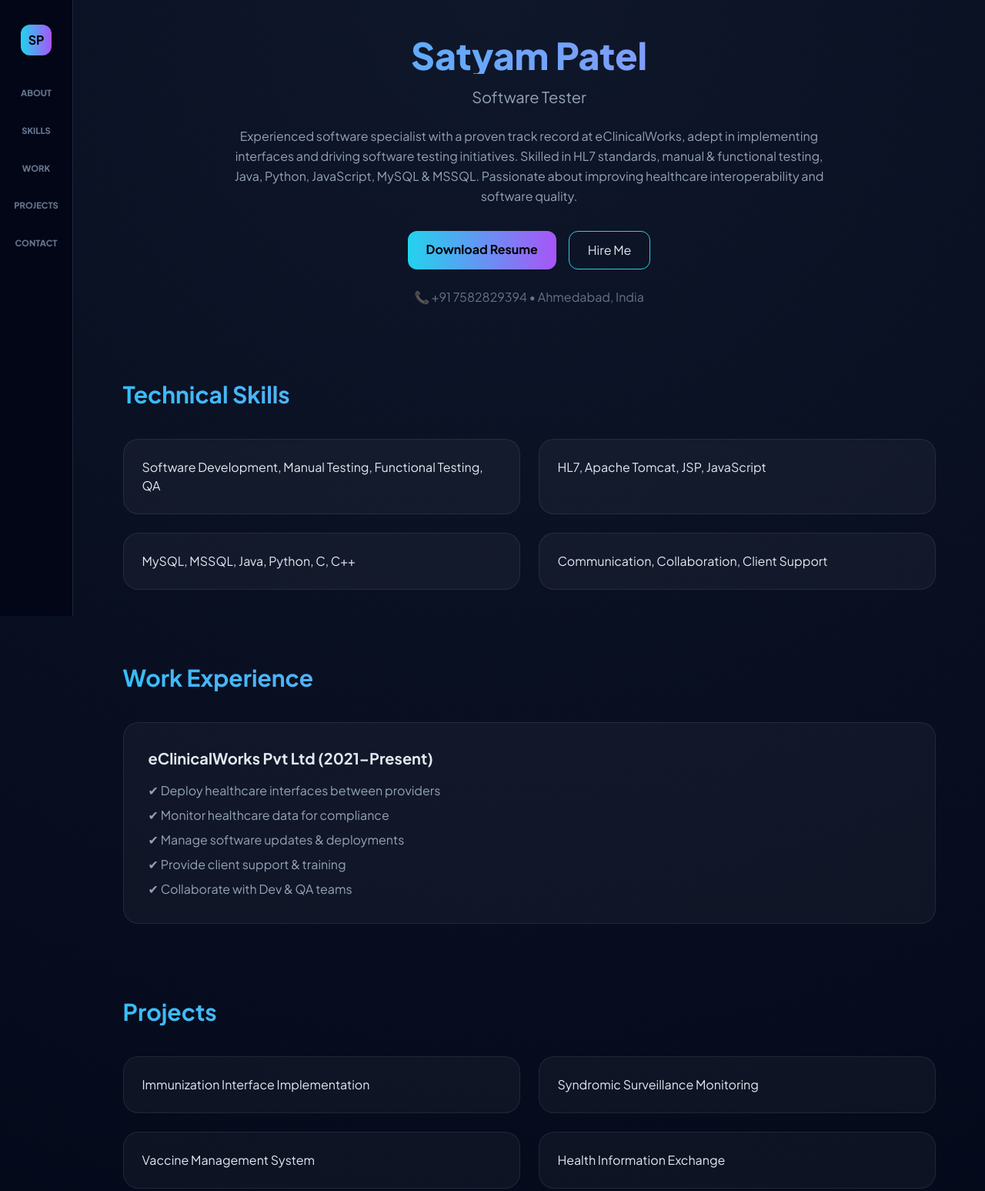
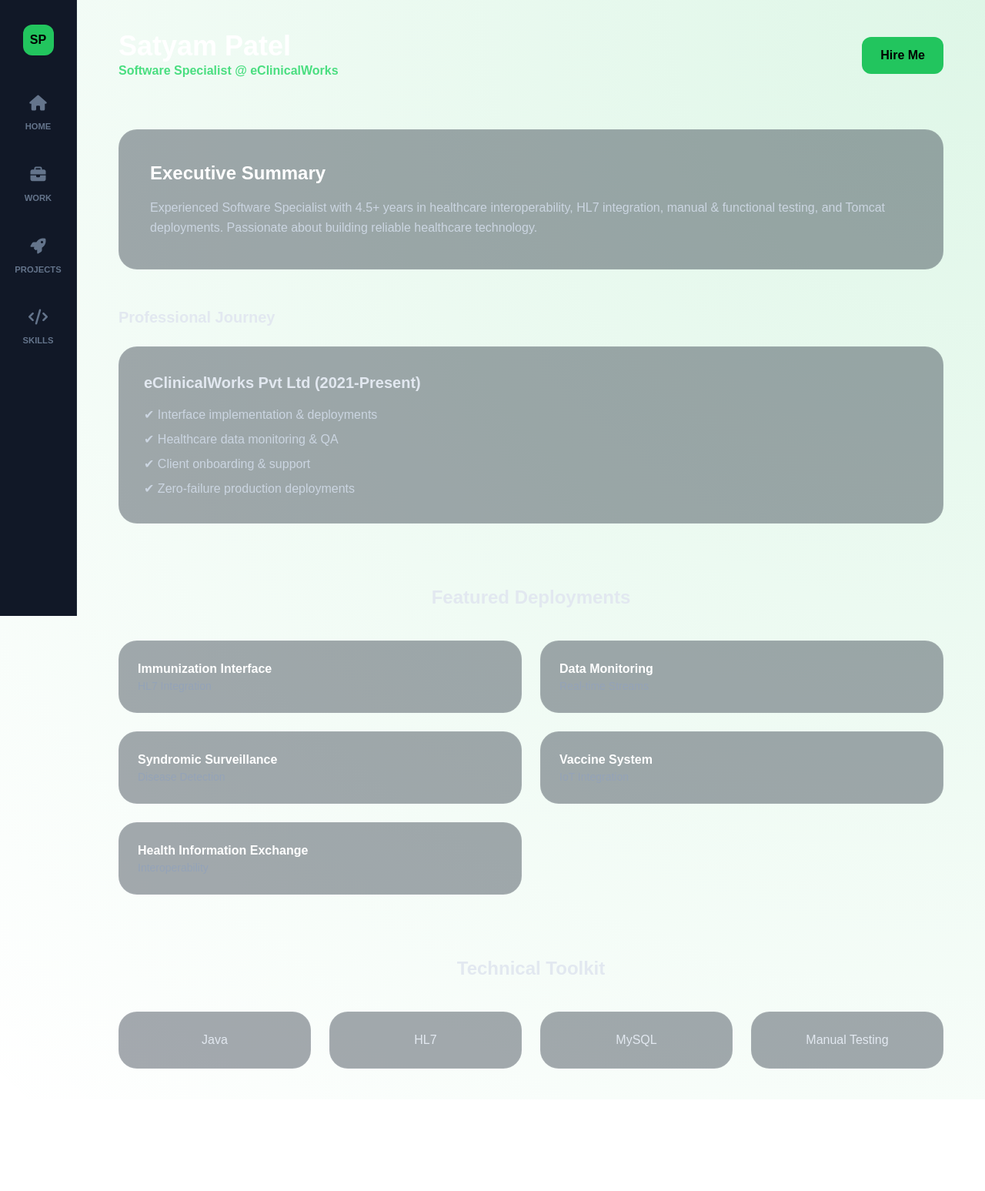
Before and after one commit to satyampatel248/satyampatel248.github.io, a plain HTML site: page index.html in a window 1280 px wide. Shown: the top 1547 px of the page at 77% size. After the commit the page ends 1428 px from the top, so only its background shows below. Drawn offline with nearby package versions, Linux system fonts and the light colour scheme.

Commit message:
Refactor index.html for improved layout and styling

```diff
--- a/index.html
+++ b/index.html
@@ -6,130 +6,149 @@
 <title>Satyam Patel | Software Specialist</title>
 
 <script src="https://cdn.tailwindcss.com"></script>
-<link rel="stylesheet" href="https://cdnjs.cloudflare.com/ajax/libs/font-awesome/6.5.2/css/all.min.css"/>
-<link href="https://fonts.googleapis.com/css2?family=Plus+Jakarta+Sans:wght@300;400;600;700;800&display=swap" rel="stylesheet">
+<script src="https://kit.fontawesome.com/7a4b62b0a4.js" crossorigin="anonymous"></script>
 
 <style>
-body{
-font-family:'Plus Jakarta Sans',sans-serif;
-background: radial-gradient(circle at top,#0f172a,#020617);
-color:#e2e8f0;
-}
-.sidebar{
-background:#020617;
-border-right:1px solid #1f2937;
-width:95px;height:100vh;position:fixed;left:0;top:0;
-display:flex;flex-direction:column;align-items:center;padding:2rem 0;
-}
-.side-link{color:#64748b;font-size:.7rem;font-weight:800;text-transform:uppercase;margin-bottom:2rem;transition:.3s;}
-.side-link:hover{color:#38bdf8;}
-.glass{
-background:rgba(255,255,255,.04);
-border:1px solid rgba(255,255,255,.08);
-border-radius:20px;
-transition:.4s;
-}
-.glass:hover{transform:translateY(-6px);box-shadow:0 0 30px rgba(56,189,248,.2);}
-.gradient-text{
-background:linear-gradient(90deg,#38bdf8,#a78bfa);
--webkit-background-clip:text;color:transparent;
-}
+body{font-family:'Plus Jakarta Sans',sans-serif;background:#0b0f1a;color:#e2e8f0}
+.sidebar{background:#111827;border-right:1px solid #1f2937;width:100px;height:100vh;position:fixed;left:0;top:0;display:flex;flex-direction:column;align-items:center;padding:2rem 0;z-index:50}
+.side-link{color:#64748b;font-size:.7rem;font-weight:800;text-transform:uppercase;display:flex;flex-direction:column;align-items:center;gap:.5rem;margin-bottom:2.5rem;transition:.3s;cursor:pointer}
+.side-link:hover{color:#22c55e}
+.glass-card{background:rgba(31,41,55,.4);border:1px solid rgba(255,255,255,.05);border-radius:1.5rem;transition:.4s}
+.glass-card:hover{transform:translateY(-6px);border-color:#22c55e;box-shadow:0 20px 40px -20px rgba(34,197,94,.3)}
+.tag{background:#1e293b;color:#22c55e;padding:4px 12px;border-radius:99px;font-size:.7rem;font-weight:700}
+.hero-gradient{background:radial-gradient(circle at top right, rgba(34,197,94,.15), transparent)}
 </style>
 </head>
 
-<body class="pl-[95px]">
+<body class="pl-[100px] hero-gradient">
 
 <!-- SIDEBAR -->
 <aside class="sidebar">
-<div class="mb-10 w-10 h-10 bg-gradient-to-r from-cyan-400 to-purple-500 rounded-xl flex items-center justify-center font-bold text-black">SP</div>
-<a href="#about" class="side-link">ABOUT</a>
-<a href="#skills" class="side-link">SKILLS</a>
-<a href="#experience" class="side-link">WORK</a>
-<a href="#projects" class="side-link">PROJECTS</a>
-<a href="#contact" class="side-link">CONTACT</a>
+<div class="mb-12 w-10 h-10 bg-green-500 rounded-xl flex items-center justify-center font-bold text-black">SP</div>
+<a href="#about" class="side-link"><i class="fas fa-home text-xl"></i>Home</a>
+<a href="#work" class="side-link"><i class="fas fa-briefcase text-xl"></i>Work</a>
+<a href="#projects" class="side-link"><i class="fas fa-rocket text-xl"></i>Projects</a>
+<a href="#skills" class="side-link"><i class="fas fa-code text-xl"></i>Skills</a>
 </aside>
 
-<main class="max-w-6xl mx-auto p-6 md:p-12">
+<main class="max-w-6xl mx-auto p-10">
 
-<!-- HERO -->
-<section id="about" class="text-center mb-24">
-<h1 class="text-5xl font-extrabold mb-4 gradient-text">Satyam Patel</h1>
-<h2 class="text-xl text-slate-400 mb-6"><span id="typing"></span></h2>
-
-<p class="max-w-3xl mx-auto text-slate-400 leading-relaxed">
-Experienced software specialist with a proven track record at eClinicalWorks, adept in implementing interfaces and driving software testing initiatives. Skilled in HL7 standards, manual & functional testing, Java, Python, JavaScript, MySQL & MSSQL. Passionate about improving healthcare interoperability and software quality.
-</p>
-
-<div class="mt-8 flex justify-center gap-4">
-<a href="Resume.pdf" class="bg-gradient-to-r from-cyan-400 to-purple-500 text-black px-6 py-3 rounded-xl font-bold">Download Resume</a>
-<a href="mailto:satyampatel2748@gmail.com" class="border border-cyan-400 px-6 py-3 rounded-xl">Hire Me</a>
+<!-- HEADER -->
+<div class="flex justify-between items-center mb-16" id="about">
+<div>
+<h1 class="text-4xl font-bold text-white">Satyam Patel</h1>
+<p class="text-green-400 font-bold">Software Specialist @ eClinicalWorks</p>
+</div>
+<a href="mailto:satyampatel2748@gmail.com" class="bg-green-500 text-black px-6 py-3 rounded-xl font-bold">Hire Me</a>
 </div>
 
-<p class="mt-6 text-slate-500">📞 +91 7582829394 • Ahmedabad, India</p>
+<!-- SUMMARY -->
+<div class="glass-card p-10 mb-12">
+<h2 class="text-2xl font-bold text-white mb-4">Executive Summary</h2>
+<p class="text-slate-300 leading-relaxed">
+Experienced Software Specialist with 4.5+ years in healthcare interoperability, HL7 integration,
+manual & functional testing, and Tomcat deployments. Passionate about building reliable healthcare technology.
+</p>
+</div>
+
+<!-- EXPERIENCE -->
+<div id="work" class="mb-20">
+<h3 class="text-xl font-bold mb-6">Professional Journey</h3>
+<div class="glass-card p-8">
+<h4 class="text-xl font-bold">eClinicalWorks Pvt Ltd (2021-Present)</h4>
+<ul class="mt-4 space-y-2 text-slate-300">
+<li>✔ Interface implementation & deployments</li>
+<li>✔ Healthcare data monitoring & QA</li>
+<li>✔ Client onboarding & support</li>
+<li>✔ Zero-failure production deployments</li>
+</ul>
+</div>
+</div>
+
+<!-- PROJECTS (UPDATED INTERACTIVE) -->
+<section id="projects">
+<h2 class="text-2xl font-bold text-center mb-10">Featured Deployments</h2>
+
+<div class="grid md:grid-cols-2 gap-6">
+
+<div class="glass-card p-6 cursor-pointer" onclick="openProject('immunization')">
+<h4 class="font-bold text-white">Immunization Interface</h4>
+<p class="text-slate-400 text-sm">HL7 Integration</p>
+</div>
+
+<div class="glass-card p-6 cursor-pointer" onclick="openProject('monitoring')">
+<h4 class="font-bold text-white">Data Monitoring</h4>
+<p class="text-slate-400 text-sm">Real-time Streams</p>
+</div>
+
+<div class="glass-card p-6 cursor-pointer" onclick="openProject('surveillance')">
+<h4 class="font-bold text-white">Syndromic Surveillance</h4>
+<p class="text-slate-400 text-sm">Disease Detection</p>
+</div>
+
+<div class="glass-card p-6 cursor-pointer" onclick="openProject('vaccine')">
+<h4 class="font-bold text-white">Vaccine System</h4>
+<p class="text-slate-400 text-sm">IoT Integration</p>
+</div>
+
+<div class="glass-card p-6 cursor-pointer" onclick="openProject('hie')">
+<h4 class="font-bold text-white">Health Information Exchange</h4>
+<p class="text-slate-400 text-sm">Interoperability</p>
+</div>
+
+</div>
 </section>
 
 <!-- SKILLS -->
-<section id="skills" class="mb-24">
-<h2 class="text-3xl font-bold mb-10 gradient-text">Technical Skills</h2>
-<div class="grid md:grid-cols-2 gap-6">
-<div class="glass p-6">Software Development, Manual Testing, Functional Testing, QA</div>
-<div class="glass p-6">HL7, Apache Tomcat, JSP, JavaScript</div>
-<div class="glass p-6">MySQL, MSSQL, Java, Python, C, C++</div>
-<div class="glass p-6">Communication, Collaboration, Client Support</div>
-</div>
-</section>
-
-<!-- EXPERIENCE -->
-<section id="experience" class="mb-24">
-<h2 class="text-3xl font-bold mb-10 gradient-text">Work Experience</h2>
-<div class="glass p-8">
-<h3 class="text-xl font-bold">eClinicalWorks Pvt Ltd (2021–Present)</h3>
-<ul class="mt-4 space-y-2 text-slate-400">
-<li>✔ Deploy healthcare interfaces between providers</li>
-<li>✔ Monitor healthcare data for compliance</li>
-<li>✔ Manage software updates & deployments</li>
-<li>✔ Provide client support & training</li>
-<li>✔ Collaborate with Dev & QA teams</li>
-</ul>
-</div>
-</section>
-
-<!-- PROJECTS -->
-<section id="projects" class="mb-24">
-<h2 class="text-3xl font-bold mb-10 gradient-text">Projects</h2>
-<div class="grid md:grid-cols-2 gap-6">
-<div class="glass p-6">Immunization Interface Implementation</div>
-<div class="glass p-6">Syndromic Surveillance Monitoring</div>
-<div class="glass p-6">Vaccine Management System</div>
-<div class="glass p-6">Health Information Exchange</div>
-</div>
-</section>
-
-<!-- CONTACT -->
-<section id="contact" class="text-center mb-24">
-<h2 class="text-3xl font-bold mb-6 gradient-text">Contact</h2>
-<div class="flex justify-center gap-6 text-3xl">
-<a href="https://github.com/satyampatel248"><i class="fab fa-github"></i></a>
-<a href="https://linkedin.com/in/satyam-patel-60bbb0221"><i class="fab fa-linkedin text-cyan-400"></i></a>
-<a href="mailto:satyampatel2748@gmail.com"><i class="fas fa-envelope text-purple-400"></i></a>
+<section id="skills" class="mt-20">
+<h2 class="text-2xl font-bold text-center mb-10">Technical Toolkit</h2>
+<div class="grid grid-cols-2 md:grid-cols-4 gap-6 text-center">
+<div class="glass-card p-6">Java</div>
+<div class="glass-card p-6">HL7</div>
+<div class="glass-card p-6">MySQL</div>
+<div class="glass-card p-6">Manual Testing</div>
 </div>
 </section>
 
 </main>
 
-<footer class="py-10 text-center text-slate-600">© 2026 Satyam Patel</footer>
+<!-- PROJECT MODAL -->
+<div id="projectModal" class="fixed inset-0 bg-black/80 hidden items-center justify-center z-50">
+<div class="bg-slate-900 max-w-2xl w-full p-8 rounded-2xl relative">
+<button onclick="closeProject()" class="absolute right-4 top-4 text-2xl">&times;</button>
+<div id="projectContent"></div>
+</div>
+</div>
 
 <script>
-const text=["HL7 Specialist","Software Tester","Interface Engineer","Healthcare Tech Expert"];
-let count=0,index=0,currentText='',letter='';
-(function type(){
-if(count===text.length){count=0;}
-currentText=text[count];
-letter=currentText.slice(0,++index);
-document.getElementById('typing').textContent=letter;
-if(letter.length===currentText.length){count++;index=0;setTimeout(type,1500);}
-else{setTimeout(type,80);}
-})();
+function openProject(type){
+const data={
+immunization:`<h2 class="text-2xl font-bold mb-4">Immunization Interface</h2>
+<p>Designed HL7 workflows & handled deployment.</p>
+<p class="text-green-400 mt-3">Impact → Improved vaccine data accuracy nationwide.</p>`,
+
+monitoring:`<h2 class="text-2xl font-bold mb-4">Data Monitoring</h2>
+<p>Automated monitoring of healthcare data streams.</p>
+<p class="text-green-400 mt-3">Impact → Near-zero data failures.</p>`,
+
+surveillance:`<h2 class="text-2xl font-bold mb-4">Syndromic Surveillance</h2>
+<p>Built real-time disease monitoring interfaces.</p>
+<p class="text-green-400 mt-3">Impact → Early outbreak detection.</p>`,
+
+vaccine:`<h2 class="text-2xl font-bold mb-4">Vaccine System</h2>
+<p>Integrated vending machines with healthcare.</p>
+<p class="text-green-400 mt-3">Impact → Next-gen vaccine access.</p>`,
+
+hie:`<h2 class="text-2xl font-bold mb-4">HIE Implementation</h2>
+<p>Enabled secure provider-to-provider data exchange.</p>
+<p class="text-green-400 mt-3">Impact → Better patient care coordination.</p>`
+};
+
+document.getElementById("projectContent").innerHTML=data[type];
+document.getElementById("projectModal").classList.remove("hidden");
+document.getElementById("projectModal").classList.add("flex");
+}
+function closeProject(){document.getElementById("projectModal").classList.add("hidden")}
 </script>
 
 </body>
```
